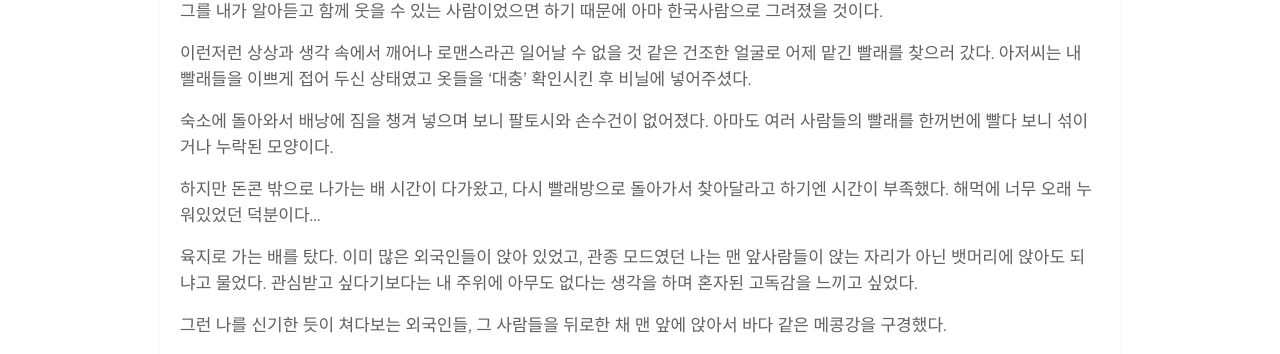
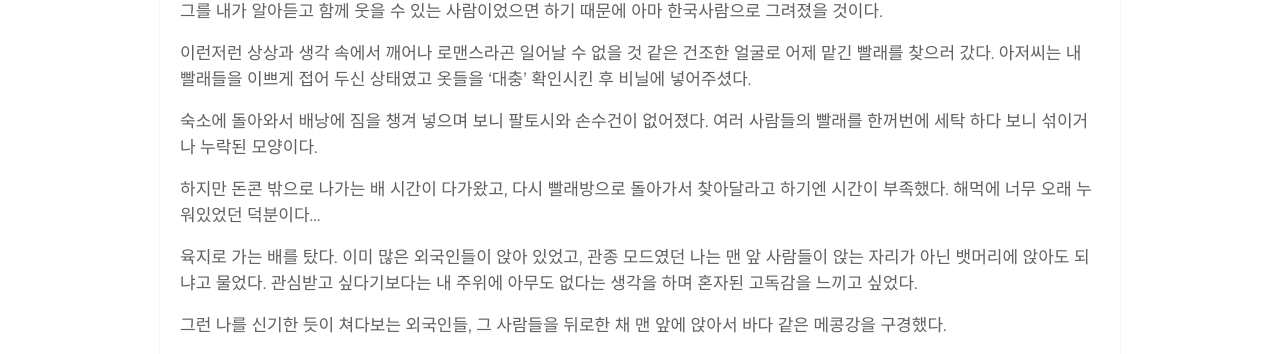
Before and after one commit to HAEZZA/HAEZZA.github.io, a Jekyll site: the page built from _posts/2019-08-27-Ciao-Laos.markdown, in a window 1280 px wide. Shown: the part 941-1295 px from the top of the page. Built offline with Jekyll 4.4.1, drawn with Linux system fonts in a browser that asks for light colours; some web fonts are replaced; comment, search, counter and statistics services are not loaded.

Commit message:
post 수정

```diff
--- a/_posts/2019-08-27-Ciao-Laos.markdown
+++ b/_posts/2019-08-27-Ciao-Laos.markdown
@@ -27,11 +27,11 @@ author: dubuholic # Add name author (optional)
 이런저런 상상과 생각 속에서 깨어나 로맨스라곤 일어날 수 없을 것 같은 건조한 얼굴로 어제 맡긴 빨래를 찾으러 갔다.
 아저씨는 내 빨래들을 이쁘게 접어 두신 상태였고 옷들을 '대충' 확인시킨 후 비닐에 넣어주셨다.
 
-숙소에 돌아와서 배낭에 짐을 챙겨 넣으며 보니 팔토시와 손수건이 없어졌다. 아마도 여러 사람들의 빨래를 한꺼번에 빨다 보니 섞이거나 누락된 모양이다.
+숙소에 돌아와서 배낭에 짐을 챙겨 넣으며 보니 팔토시와 손수건이 없어졌다. 여러 사람들의 빨래를 한꺼번에 세탁 하다 보니 섞이거나 누락된 모양이다.
 
 하지만 돈콘 밖으로 나가는 배 시간이 다가왔고, 다시 빨래방으로 돌아가서 찾아달라고 하기엔 시간이 부족했다. 해먹에 너무 오래 누워있었던 덕분이다...
 
-육지로 가는 배를 탔다. 이미 많은 외국인들이 앉아 있었고, 관종 모드였던 나는 맨 앞사람들이 앉는 자리가 아닌 뱃머리에 앉아도 되냐고 물었다.
+육지로 가는 배를 탔다. 이미 많은 외국인들이 앉아 있었고, 관종 모드였던 나는 맨 앞 사람들이 앉는 자리가 아닌 뱃머리에 앉아도 되냐고 물었다.
 관심받고 싶다기보다는 내 주위에 아무도 없다는 생각을 하며 혼자된 고독감을 느끼고 싶었다.
 
 그런 나를 신기한 듯이 쳐다보는 외국인들, 그 사람들을 뒤로한 채 맨 앞에 앉아서 바다 같은 메콩강을 구경했다.
```
